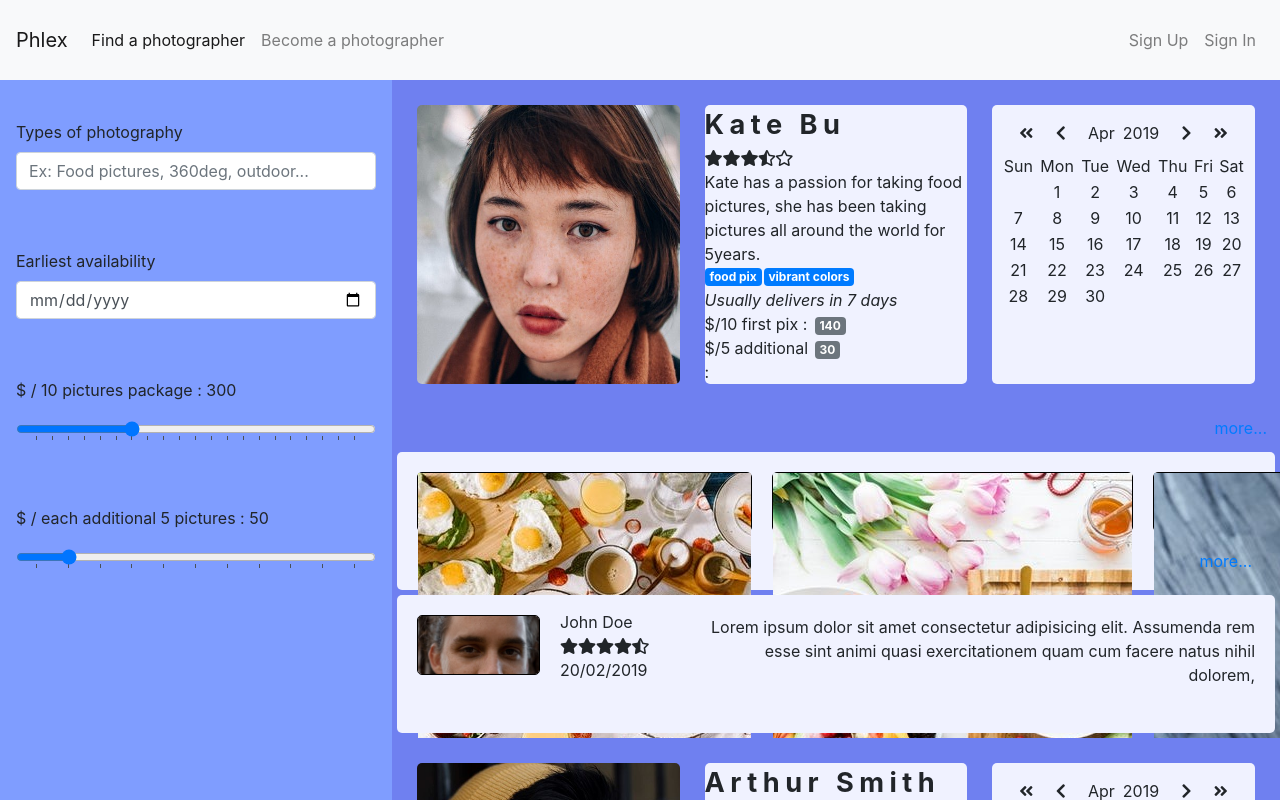
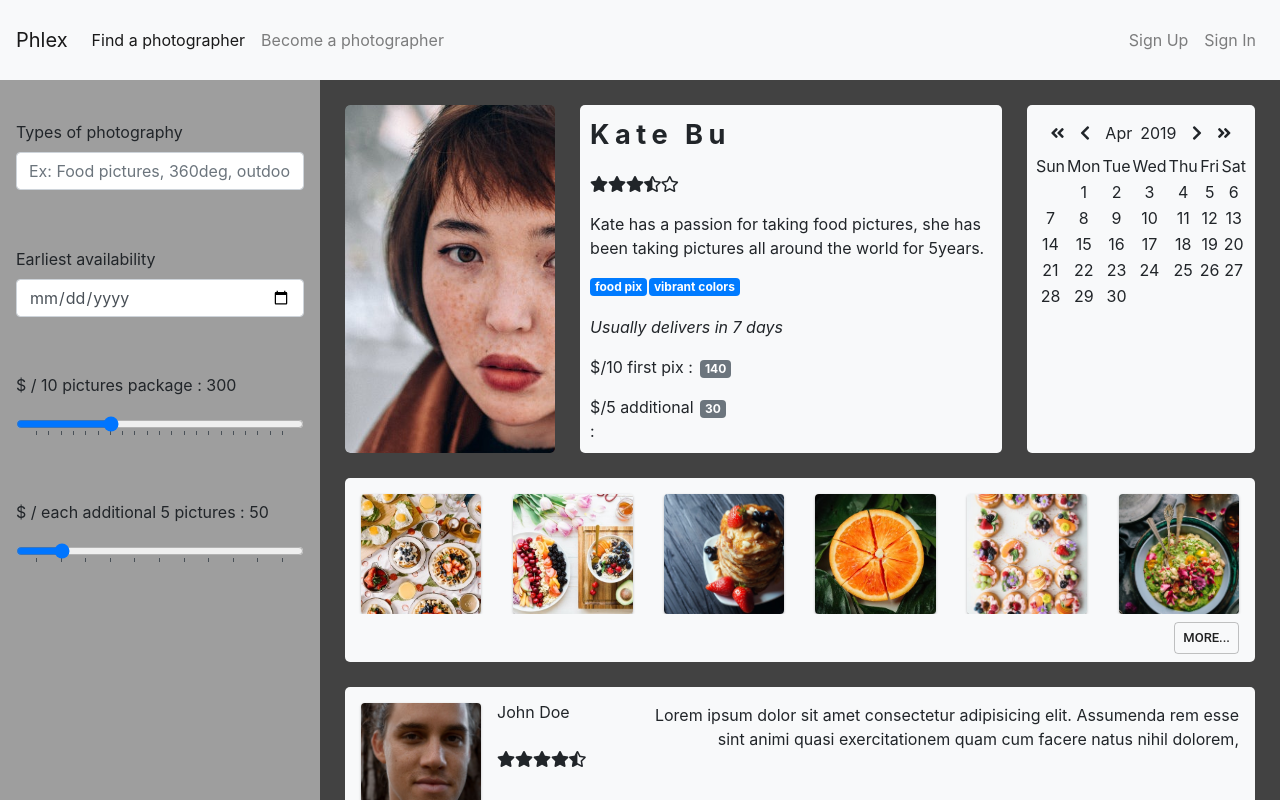
Before and after one commit to Anne-Anq/phlex, a React (Create React App) app in the folder phlex-front-end/: page /result in a window 1280 px wide. Built offline with nearby package versions, Linux system fonts and the light colour scheme.

Commit message:
Fix some styling

```diff
--- a/phlex-front-end/package.json
+++ b/phlex-front-end/package.json
@@ -4,11 +4,9 @@
   "private": true,
   "dependencies": {
     "@fortawesome/fontawesome-free": "^5.7.2",
-    "@fullcalendar/bootstrap": "^4.0.1",
-    "@fullcalendar/core": "^4.0.1",
+    "@material-ui/core": "^3.9.2",
+    "@material-ui/icons": "^3.0.2",
     "bootstrap": "^4.3.1",
-    "bootstrap-calendar": "^0.2.4",
-    "fullcalendar": "^3.10.0",
     "jquery": "^3.3.1",
     "moment": "^2.24.0",
     "popper.js": "^1.14.7",
--- /dev/null
+++ b/phlex-front-end/src/components/common/buttons/MoreButton.jsx
@@ -0,0 +1,28 @@
+import React from 'react';
+import PropTypes from 'prop-types';
+import { withStyles } from '@material-ui/core/styles';
+import Button from '@material-ui/core/Button';
+
+
+const styles = theme => ({
+    margin: {
+        margin: theme.spacing.unit,
+    },
+    extendedIcon: {
+        marginRight: theme.spacing.unit,
+    },
+});
+
+function ButtonSizes({ classes, label, onClick, variant }) {
+    return (
+        <Button variant={variant} size="small" className={classes.margin} onClick={onClick}>
+            {label}
+        </Button>
+    );
+}
+
+ButtonSizes.propTypes = {
+    classes: PropTypes.object.isRequired,
+};
+
+export default withStyles(styles)(ButtonSizes);
--- a/phlex-front-end/src/components/resultPage/PgCard.jsx
+++ b/phlex-front-end/src/components/resultPage/PgCard.jsx
@@ -4,10 +4,9 @@ import PgInfo from "./PgInfo";
 import PgAvatar from './PgAvatar';
 import PgReviews from "./PgReviews";
 import Calendar from "../common/Calendar";
-
-
+import Card from '@material-ui/core/Card';
+import MoreButton from "../common/buttons/MoreButton";
 import "../../stylesheets/PgCard.css";
-
 
 class PgCard extends Component {
   state = {
@@ -32,17 +31,26 @@ class PgCard extends Component {
           <PgInfo photographer={photographer} />
           <Calendar photographer={photographer} />
         </div>
-        <button type="button" onClick={this.handleClick} className="btn btn-link more">more...</button>
       </div>
       <div className={`collapsed-data ${isCollapsed ? "is-collapsed" : ""}`}>
         <div className="insta">
           <div className="pretend-pix">
-            {photographer.portfolio.map(({ id, picURL, alt }) => (<div key={`pic-${id}`} className="pretend-pic"><img src={picURL} alt={alt}></img></div>))}
+            {photographer.portfolio.map(({ id, picURL, alt }) => (
+              <Card key={`pic-${id}`} className="pretend-pic"><img src={picURL} alt={alt}></img></Card>
+            ))}
           </div>
-          <button type="button" className="btn btn-link more">more...</button>
+          <div className="more-div">
+            <MoreButton label="more..." variant="outlined" />
+          </div>
         </div>
         <PgReviews photographer={photographer} />
       </div>
+      <div className="more-div mr-3">
+        <MoreButton variant="contained" onClick={this.handleClick} label={isCollapsed ? "more..." : "less..."} />
+      </div>
+
+
+
     </div >;
   }
 }
--- a/phlex-front-end/src/components/resultPage/PgReviews.jsx
+++ b/phlex-front-end/src/components/resultPage/PgReviews.jsx
@@ -1,5 +1,7 @@
 import React, { Component } from 'react';
 import Stars from "../common/Stars";
+import MoreButton from "../common/buttons/MoreButton";
+import Card from '@material-ui/core/Card';
 import "../../stylesheets/PgReviews.css";
 
 class PgReviews extends Component {
@@ -17,10 +19,7 @@ class PgReviews extends Component {
             <div className="reviews">
                 {reviews && reviews.map((review, i) => (
                     <div key={`review${review.id}`} className={isMoreClicked || i === 0 ? "shown-review" : "hidden-review"} >
-                        <div className="user-avatar">
-                            <img src={review.user.avatarURL}
-                                alt={`${review.user.fName}${review.user.lName}Avatar`} />
-                        </div>
+                        <Card className="user-avatar"><img src={review.user.avatarURL} alt={`${review.user.fName}${review.user.lName}Avatar`}></img></Card>
                         <div className="user-info">
                             <div className="user-name">{`${review.user.fName} ${review.user.lName}`}</div>
                             <Stars rating={review.rating} />
@@ -29,7 +28,12 @@ class PgReviews extends Component {
                         <div className="review-text">{review.review}</div>
                     </div>
                 ))}
-                <button type="button" className={`btn btn-link more ${reviews.length <= 1 ? "hidden" : ""}`} onClick={this.handleClick}>{isMoreClicked ? "less..." : "more..."}</button>
+                <div className="more-div">
+                    {
+                        reviews.length > 1 &&
+                        <MoreButton variant="outlined" onClick={this.handleClick} label={!isMoreClicked ? "more..." : "less..."} />
+                    }
+                </div>
             </div>
         );
     }
--- a/phlex-front-end/src/stylesheets/Calendar.css
+++ b/phlex-front-end/src/stylesheets/Calendar.css
@@ -1,17 +1,22 @@
+/* Red #f44336 */
+/* Grey #9e9e9e */
+/* Dark Grey #424242 */
+/* light grey (navbar)#f8f9fa */
+
 .calendar-container{
-    background-color: #f0f2ff;
-    flex:30% 1 1;
-    margin: 25px;
+    background-color: #f8f9fa;
+    flex:25% 1 1;
+    /* margin: 25px;  */
     border-radius:5px;
   }
   .week-day{
-    background-color: #f0f2ff;
+    background-color: #f8f9fa;
   }
   .empty-slot{
-    background-color: #f0f2ff;
+    background-color: #f8f9fa;
   }
   .day{
-    background-color: #f0f2ff;
+    background-color: #f8f9fa;
   }
   .current-day{
 
@@ -58,5 +63,5 @@
     margin:0;
   }
   .booked{
-    background-color: red;
+    background-color: #f44336;
   }
--- a/phlex-front-end/src/stylesheets/PgAvatar.css
+++ b/phlex-front-end/src/stylesheets/PgAvatar.css
@@ -1,15 +1,14 @@
 .pg-avatar{
-    background-color: #f0f2ff;
-    flex: 30% 1 1 ;
+    /* background-color: #f0f2ff; */
+    flex: 25% 1 1 ;
     max-height: 100%;
     overflow: hidden;
-    flex:30% 1 1;
-    margin: 25px;
+    /* margin: 25px;  */
     border-radius:5px;
     object-fit: contain;
 
   }
   .pg-avatar >img {
-      max-width: 100%;
-      min-height: 100%;
+      max-width: 348px;
+      border-radius:5px;
   }
--- a/phlex-front-end/src/stylesheets/PgCard.css
+++ b/phlex-front-end/src/stylesheets/PgCard.css
@@ -1,32 +1,41 @@
+/* Red #f44336 */
+/* Grey #9e9e9e */
+/* Dark Grey #424242 */
+/* light grey (navbar)#f8f9fa*/
+
+
 .pgCard {
-  background-color: #f0f2ff;
   display: flex;
   flex-direction: column;
+  margin-bottom: 5vh;
 }
 .preview{
-  background-color: #6f80f0;
-  flex:45vh 1 1 ;
+  flex:35vh 1 1 ;
   display: flex;
   flex-direction: column;
+  margin: 0 25px 0 25px;
 }
 .preview-data{
   display:flex;
 }
-
+.preview > button.more{
+  color: red;
+  padding-right: 20px;
+}
 
 .collapsed-data{
-  background-color: #6f80f0;
   display: flex;
   flex-direction: column;
+  margin-top:25px;
 }
 .collapsed-data.is-collapsed{
   display: none;
 }
 .insta{
-  background-color: #f0f2ff;
+  background-color: #f8f9fa;  ;
   flex: calc(22.5vh-5px) 1 1;
-  margin: 5px 5px 0 5px;
-  padding: 10px;
+  margin: 0px 25px 25px 25px;
+  padding: 8px 8px 0 8px;
   border-radius:5px;
   text-align: end;
   display: flex;
@@ -36,18 +45,19 @@
 .pretend-pix{
   display:flex;
   align-items: stretch;
-  height: 80px;
+  justify-content: space-between;
+  overflow: hidden;
 }
 .pretend-pic{
-  flex: 15% 1 1;
-  background: linear-gradient(135deg, rgba(236,195,239,1) 0%, rgba(178,39,185,1) 0%, rgba(142,219,240,1) 100%);
-  border-radius: 5px;
-  border: 1px solid black;
-  margin: 10px;
+  margin: 8px 8px 0 8px;
+  overflow: hidden;
 }
-button.more{
-  text-align: end;
+.pretend-pic > img{
+  height: 15vh;
 }
-button.more.hidden{
-  visibility: hidden;
+
+.more-div{
+ height:48px;
+ display: flex;
+ justify-content: flex-end;
 }
--- a/phlex-front-end/src/stylesheets/PgInfo.css
+++ b/phlex-front-end/src/stylesheets/PgInfo.css
@@ -1,7 +1,13 @@
+/* Red #f44336 */
+/* Grey #9e9e9e */
+/* Dark Grey #424242 */
+/* light grey (navbar)#f8f9fa */
+
 .info{
-    background-color: #f0f2ff;
-    flex:30% 1 1;
-    margin: 25px 0;
+    background-color: #f8f9fa ;
+    flex:50% 1 1;
+    margin: 0 25px;
+    padding: 10px;
     border-radius:5px;
     display: flex;
     flex-direction: column;
--- a/phlex-front-end/src/stylesheets/PgReviews.css
+++ b/phlex-front-end/src/stylesheets/PgReviews.css
@@ -1,9 +1,13 @@
+/* Red #f44336 */
+/* Grey #9e9e9e */
+/* Dark Grey #424242 */
+/* light grey (navbar)#f8f9fa */
 
 .reviews{
-    background-color: #f0f2ff;
-    margin: 5px;
+    background-color: #f8f9fa;
+    margin: 0px 25px 0 25px;
     border-radius:5px;
-    padding: 10px;
+    padding: 8px 8px 0 8px;
     text-align: end;
     display: flex;
     flex-direction: column;
@@ -11,26 +15,20 @@
   }
   .shown-review{
     display:flex;
-    height: 80px;
   }
   .hidden-review{
     display:none;
   }
   .user-avatar{
-    flex: 10% 1 1;
-    border-radius: 5px;
-    border: 1px solid black;
     overflow: hidden;
-    object-fit: contain;
-    margin: 10px;
+    margin: 8px  8px 0  8px;
   }
   .user-avatar>img{
-    max-width: 100%;
-    min-height: 100%;
+    height:15vh
   }
   .user-info{
     flex: 10% 1 1  ;
-    margin: 5px 10px;
+    margin: 5px 8px;;
     display: flex;
     flex-direction: column;
     align-items: flex-start;
@@ -38,5 +36,5 @@
   }
   .review-text{
     flex: 60% 1 1  ;
-    margin: 10px;
+    margin: 8px;;
   }
--- a/phlex-front-end/src/stylesheets/ResultPage.css
+++ b/phlex-front-end/src/stylesheets/ResultPage.css
@@ -1,10 +1,18 @@
+/* Red #f44336 */
+/* Grey #9e9e9e */
+/* Dark Grey #424242 */
+/* light grey (navbar)#f8f9fa */
+
+
 .resultPage {
   display: flex;
   flex-wrap: wrap;
 }
 .searchForm {
-  background-color: #7f9dff;
-  flex: 248px 1 0;
+  background-color: #9e9e9e;
+  width:25%;
+  min-width: 250px;
+  max-width: 350px;
   height: 90vh;
 }
 .scroll{
@@ -15,4 +23,6 @@
 .pgCards {
   display: flex;
   flex-direction: column;
+  padding-top:25px;
+  background-color: #424242;
 }
```
Also changed, not shown: phlex-front-end/src/components/common/buttons/AddButton.jsx (added, +32 -0 lines), 1 other file (tests, documents, lock files or other folders).
